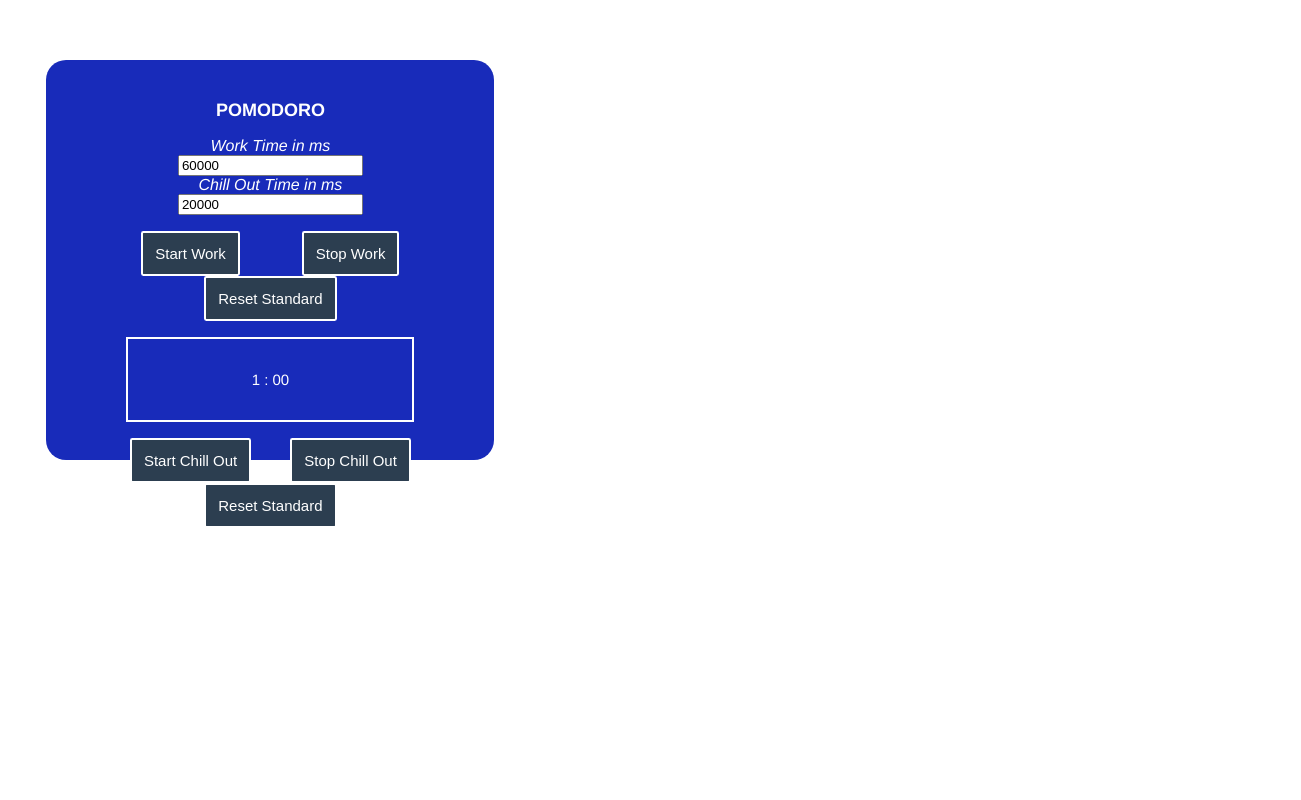
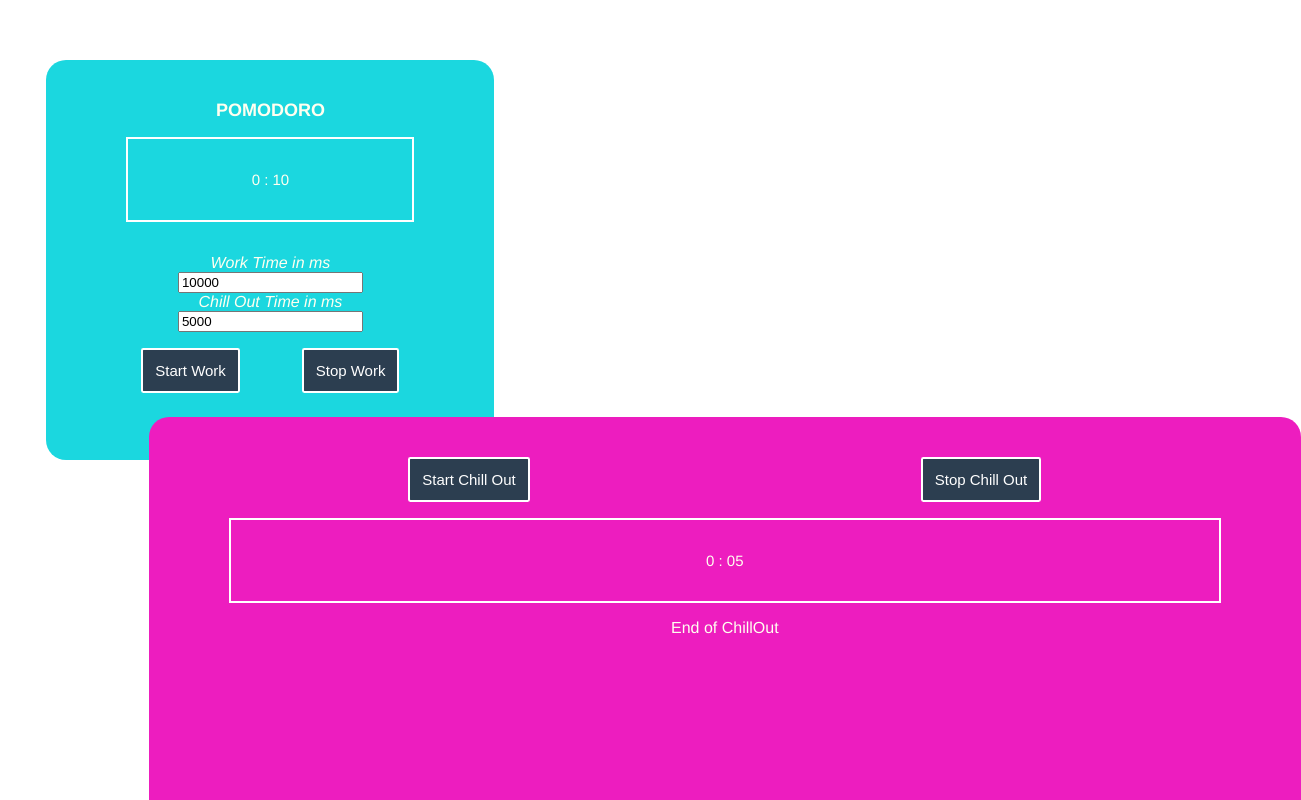
Before and after one commit to Rosalieba/pomodoro-app, a Vue app: page / in a window 1280 px wide. Both pictures are taken after a click on the button "Start Work". Shown: the top 800 px of the page, 1301 px wide, since content can reach past the window. Built offline with nearby package versions, Linux system fonts and the light colour scheme.

Commit message:
Deleted reset button, change in CSS

```diff
--- a/src/App.vue
+++ b/src/App.vue
@@ -1,6 +1,9 @@
 <template>
  <div class="timer">
   <div class="title">Pomodoro</div>
+    <!--https://sabe.io/blog/javascript-convert-milliseconds-seconds-minutes-hours and stackoverflow for the zero before seconds-->
+    <p class="clock">{{ Math.floor((workTime / 1000 / 60) % 60) + (Math.floor((workTime / 1000) % 60) < 10 ? (" : 0" + Math.floor((workTime / 1000) % 60))
+        : (" : " + Math.floor((workTime / 1000) % 60)))}}</p>
     <div class="input" v-if="showInput">
       <form>
         <label>Work Time in ms </label>
@@ -13,20 +16,16 @@
       <div class="buttonContainer">
         <button @click="startWork">Start Work</button>
         <button @click="stopWork">Stop Work</button>
-        <button @click="resetWork">Reset Standard</button>
       </div>
-      <!--https://sabe.io/blog/javascript-convert-milliseconds-seconds-minutes-hours and stackoverflow for the zero before seconds-->
-      <p class="clock">{{ Math.floor((workTime / 1000 / 60) % 60) + (Math.floor((workTime / 1000) % 60) < 10 ? (" : 0" + Math.floor((workTime / 1000) % 60))
-      : (" : " + Math.floor((workTime / 1000) % 60)))}}</p>
     </div>
-    <div v-if="showChillOut">
+    <div v-if="showChillOut" class="pause">
       <div class="buttonContainer">
         <button @click="startChillOut">Start Chill Out</button>
         <button @click="stopChillOut">Stop Chill Out</button>
-        <button @click="resetChillOut">Reset Standard</button>
       </div>
       <p class="clock">{{ Math.floor((chillOutTime / 1000 / 60) % 60) + (Math.floor((chillOutTime / 1000) % 60) < 10 ? (" : 0" + Math.floor((chillOutTime / 1000) % 60))
       : (" : " + Math.floor((chillOutTime / 1000) % 60)))}}</p>
+      <p v-if="endChill">End of ChillOut</p>
     </div>
  </div>
 </template>
@@ -45,7 +44,8 @@
       chillOutTime: null,
       showInput: true,
       showWork: true,
-      showChillOut: false
+      showChillOut: false,
+      endChill: false
     }
   },
   methods: {
@@ -71,8 +71,7 @@
       console.log('stopping');
     },
     resetWork() {
-      //this.showInput = true;
-      this.workTime = 60000; //how to reset to value entered by user ?
+       this.workTime = 10000; //how to reset to value entered by user ?
        console.log('Reset to ms: ' + this.workTime);
     },
     startChillOut() {
@@ -87,6 +86,7 @@
           this.resetWork();
           this.resetChillOut();
           this.showInput = true;
+          this.endChill = true;
         }
       }, 1000)
     },
@@ -95,7 +95,7 @@
       console.log('stopping chill out');
     },
     resetChillOut() {
-      this.chillOutTime = 20000;
+       this.chillOutTime = 5000;
        console.log('Reset chill out to ms: ' + this.chillOutTime);
      }
   }
@@ -116,8 +116,8 @@
   width: 25vw;
   height: 30vh;
   border-radius: 20px;
-  background: #182bba;
-  color: white;
+  background: #1BD7DF;
+  color: #FFFFF0;
   padding:  5vh 5vw 15vh 5vw;
   margin: 3vh 3vw;
 }
@@ -152,5 +152,14 @@
   padding: 4vh;
   font-size: 15px;
 }
+.pause {
+  width: 80vw;
+  height: 80vh;
+  border-radius: 20px;
+  color: #FFFFF0;
+  padding:  5vh 5vw 15vh 5vw;
+  margin: 3vh 3vw;
+  background:#ed1dbf
+}
 
 </style>
```
Lines whose indentation alone changed are shown as unchanged.
